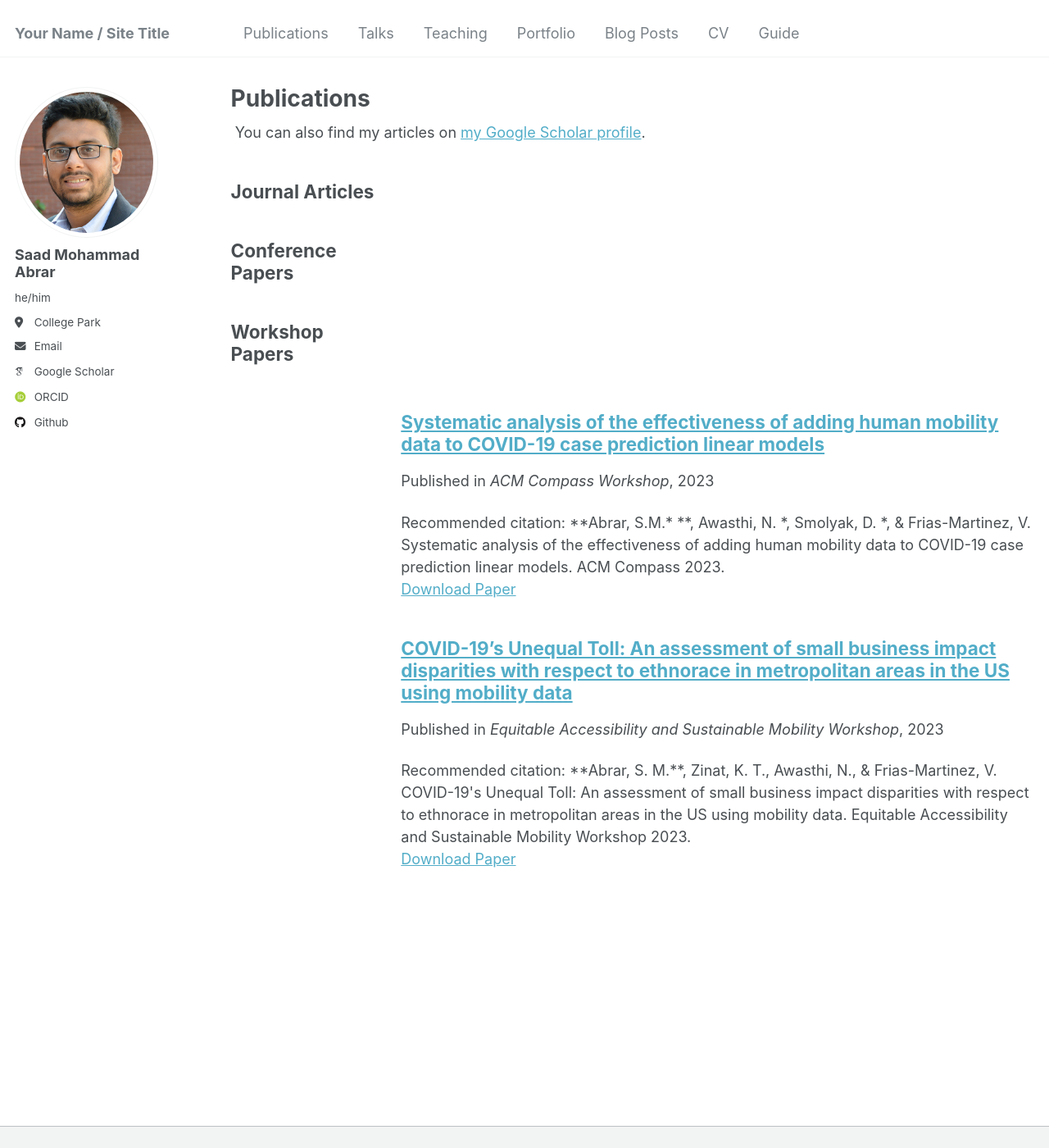
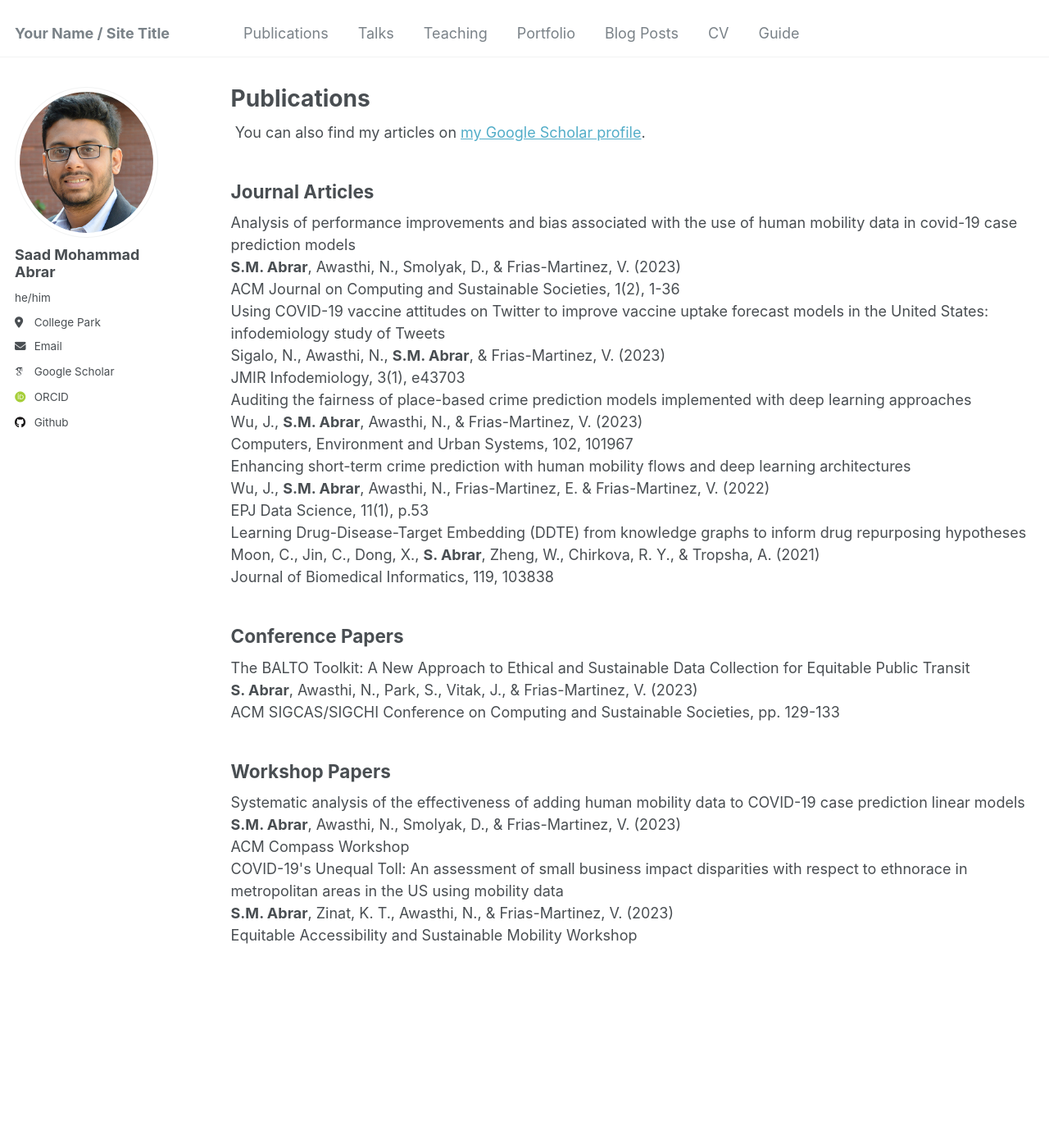
Before and after one commit to saad-abrar/saad-abrar.github.io, a Jekyll site: the page built from _pages/publications.html, in a window 1280 px wide and 1400 px high. Shown: the whole window at 82% size. Built offline with Jekyll 4.4.1, drawn with Linux system fonts in a browser that asks for light colours; some web fonts are replaced.

Commit message:
added_raw_publications

```diff
--- a/_pages/publications.html
+++ b/_pages/publications.html
@@ -14,23 +14,124 @@ author_profile: true
 </div>
 {% endif %} {% include base_path %}
 
-<!-- Journal Articles -->
-<h2>Journal Articles</h2>
+<!--
 <div class="archive">
-  {% for post in site.publications reversed %} {% if post.type == "journal" %}
-  {% include archive-single.html %} {% endif %} {% endfor %}
+  {% for post in site.publications reversed %} {% include archive-single.html %}
+  {% endfor %}
+</div>
+-->
+
+<div class="section">
+  <h2>Journal Articles</h2>
+
+  <div class="publication">
+    <div class="publication-title">
+      Analysis of performance improvements and bias associated with the use of
+      human mobility data in covid-19 case prediction models
+    </div>
+    <div class="publication-authors">
+      <b>S.M. Abrar</b>, Awasthi, N., Smolyak, D., & Frias-Martinez, V. (2023)
+    </div>
+    <div class="publication-venue">
+      ACM Journal on Computing and Sustainable Societies, 1(2), 1-36
+    </div>
+  </div>
+
+  <div class="publication">
+    <div class="publication-title">
+      Using COVID-19 vaccine attitudes on Twitter to improve vaccine uptake
+      forecast models in the United States: infodemiology study of Tweets
+    </div>
+    <div class="publication-authors">
+      Sigalo, N., Awasthi, N., <b>S.M. Abrar</b>, & Frias-Martinez, V. (2023)
+    </div>
+    <div class="publication-venue">JMIR Infodemiology, 3(1), e43703</div>
+  </div>
+
+  <div class="publication">
+    <div class="publication-title">
+      Auditing the fairness of place-based crime prediction models implemented
+      with deep learning approaches
+    </div>
+    <div class="publication-authors">
+      Wu, J., <b>S.M. Abrar</b>, Awasthi, N., & Frias-Martinez, V. (2023)
+    </div>
+    <div class="publication-venue">
+      Computers, Environment and Urban Systems, 102, 101967
+    </div>
+  </div>
+
+  <div class="publication">
+    <div class="publication-title">
+      Enhancing short-term crime prediction with human mobility flows and deep
+      learning architectures
+    </div>
+    <div class="publication-authors">
+      Wu, J., <b>S.M. Abrar</b>, Awasthi, N., Frias-Martinez, E. &
+      Frias-Martinez, V. (2022)
+    </div>
+    <div class="publication-venue">EPJ Data Science, 11(1), p.53</div>
+  </div>
+
+  <div class="publication">
+    <div class="publication-title">
+      Learning Drug-Disease-Target Embedding (DDTE) from knowledge graphs to
+      inform drug repurposing hypotheses
+    </div>
+    <div class="publication-authors">
+      Moon, C., Jin, C., Dong, X., <b>S. Abrar</b>, Zheng, W., Chirkova, R. Y.,
+      & Tropsha, A. (2021)
+    </div>
+    <div class="publication-venue">
+      Journal of Biomedical Informatics, 119, 103838
+    </div>
+  </div>
 </div>
 
-<!-- Conference Papers -->
-<h2>Conference Papers</h2>
-<div class="archive">
-  {% for post in site.publications reversed %} {% if post.type == "conference"
-  %} {% include archive-single.html %} {% endif %} {% endfor %}
+<div class="section">
+  <h2>Conference Papers</h2>
+
+  <div class="publication">
+    <div class="publication-title">
+      The BALTO Toolkit: A New Approach to Ethical and Sustainable Data
+      Collection for Equitable Public Transit
+    </div>
+    <div class="publication-authors">
+      <b>S. Abrar</b>, Awasthi, N., Park, S., Vitak, J., & Frias-Martinez, V.
+      (2023)
+    </div>
+    <div class="publication-venue">
+      ACM SIGCAS/SIGCHI Conference on Computing and Sustainable Societies, pp.
+      129-133
+    </div>
+  </div>
 </div>
 
-<!-- Workshop Papers -->
-<h2>Workshop Papers</h2>
-<div class="archive">
-  {% for post in site.publications reversed %} {% if post.type == "workshop" %}
-  {% include archive-single.html %} {% endif %} {% endfor %}
+<div class="section">
+  <h2>Workshop Papers</h2>
+
+  <div class="publication">
+    <div class="publication-title">
+      Systematic analysis of the effectiveness of adding human mobility data to
+      COVID-19 case prediction linear models
+    </div>
+    <div class="publication-authors">
+      <b>S.M. Abrar</b>, Awasthi, N., Smolyak, D., & Frias-Martinez, V. (2023)
+    </div>
+    <div class="publication-venue">ACM Compass Workshop</div>
+  </div>
+
+  <div class="publication">
+    <div class="publication-title">
+      COVID-19's Unequal Toll: An assessment of small business impact
+      disparities with respect to ethnorace in metropolitan areas in the US
+      using mobility data
+    </div>
+    <div class="publication-authors">
+      <b>S.M. Abrar</b>, Zinat, K. T., Awasthi, N., & Frias-Martinez, V. (2023)
+    </div>
+    <div class="publication-venue">
+      Equitable Accessibility and Sustainable Mobility Workshop
+    </div>
+  </div>
 </div>
```
